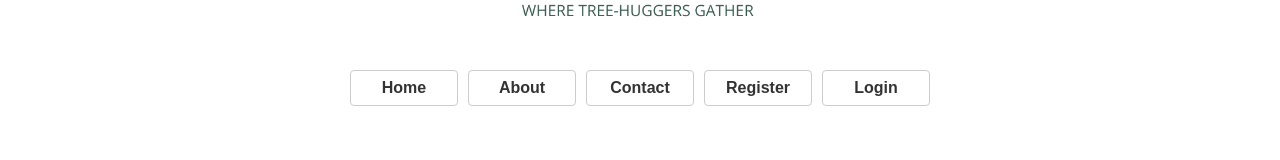
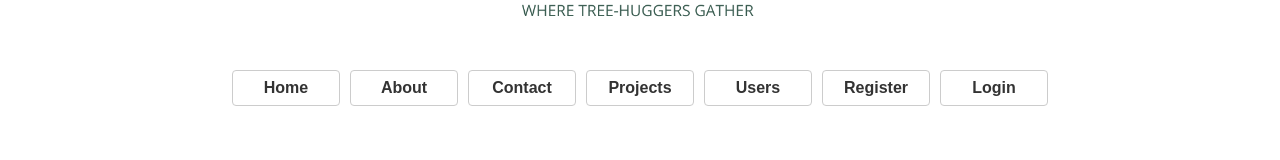
Before and after one commit to Ms-KL/crowdfunding, a React (Vite) app: page / in a window 1280 px wide. Shown: the part 275-435 px from the top of the page. Built offline with nearby package versions, Linux system fonts and the light colour scheme; no server answers.

Commit message:
Update Nav with users and projects

```diff
--- a/src/components/Nav/Nav.jsx
+++ b/src/components/Nav/Nav.jsx
@@ -32,6 +32,12 @@ function Nav(props) {
                             Create
                         </Link>
                         )}
+                        <Link to="/projects" className="button-link">
+                            Projects
+                        </Link>
+                        <Link to="/users" className="button-link">
+                            Users
+                        </Link>
                     {/* </div> */}
                     {/* <div className="nav-user"> */}
                         {loggedIn && (
```
Also changed, not shown: src/App.jsx (+13 -8 lines).
